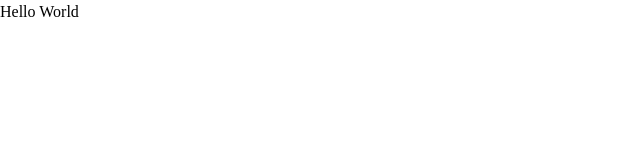
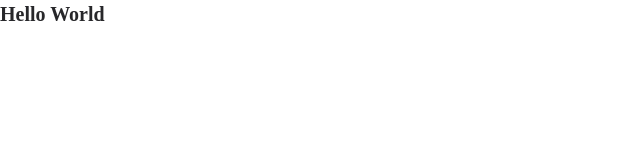
Before and after one commit to LFeli/devStore., a Next.js app: page / in a window 1280 px wide. Shown: the top 160 px of the page, without its empty margins (0-640 px from the left). Built offline with nearby package versions, Linux system fonts and the light colour scheme.

Commit message:
:package: build: Install and setup prettier-plugin-tailwindcss

```diff
--- a/package.json
+++ b/package.json
@@ -21,6 +21,8 @@
     "eslint": "^8.57.1",
     "eslint-config-next": "14.2.14",
     "postcss": "^8",
+    "prettier": "^3.3.3",
+    "prettier-plugin-tailwindcss": "^0.6.8",
     "tailwindcss": "^3.4.1",
     "typescript": "^5"
   }
--- /dev/null
+++ b/prettier.config.cjs
@@ -0,0 +1,3 @@
+module.exports = {
+  plugins: ['prettier-plugin-tailwindcss'],
+}
--- a/src/app/page.tsx
+++ b/src/app/page.tsx
@@ -1,3 +1,3 @@
 export default function Home() {
-  return <h1>Hello World</h1>
+  return <h1 className="text-xl font-bold text-zinc-800">Hello World</h1>
 }
```
Also changed, not shown: 1 other file (tests, documents, lock files or other folders).
